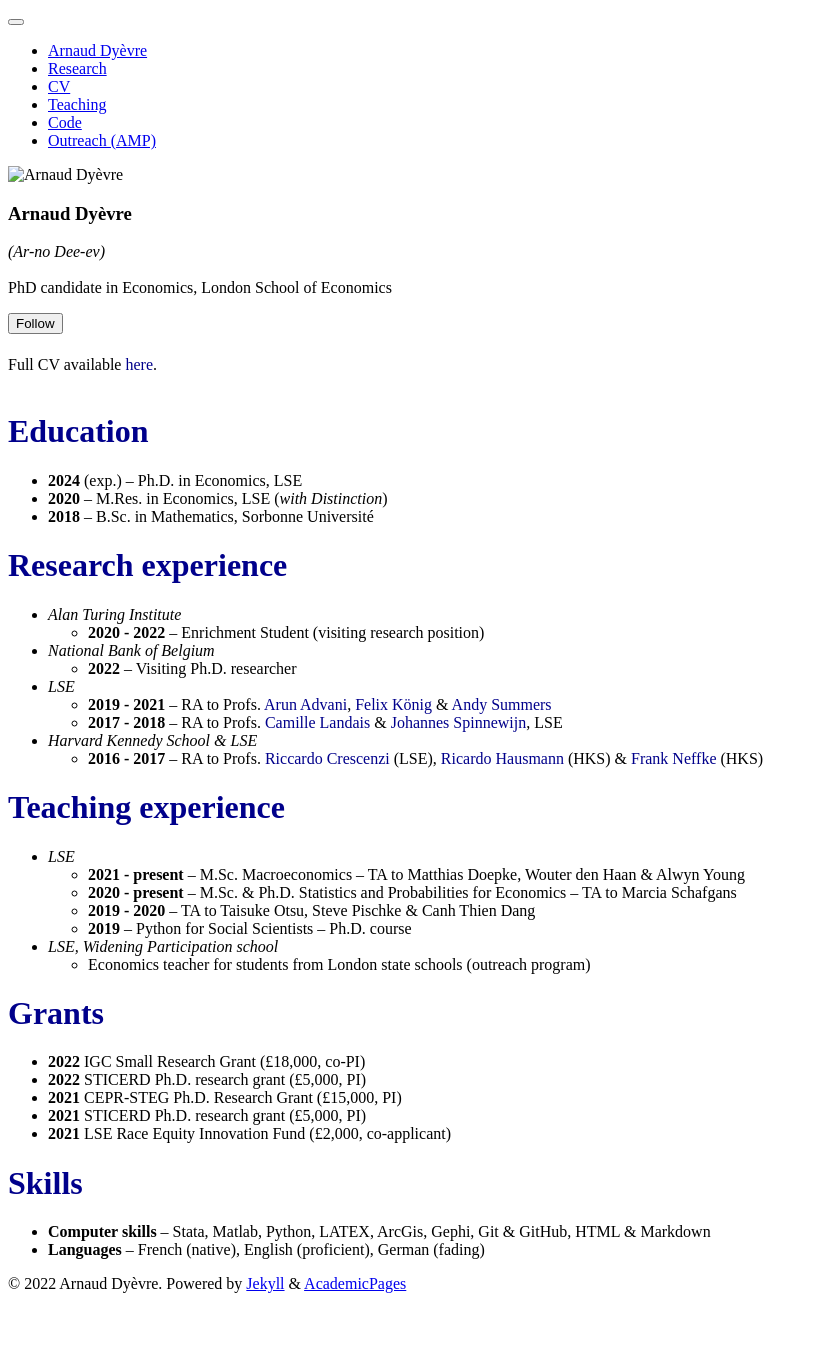
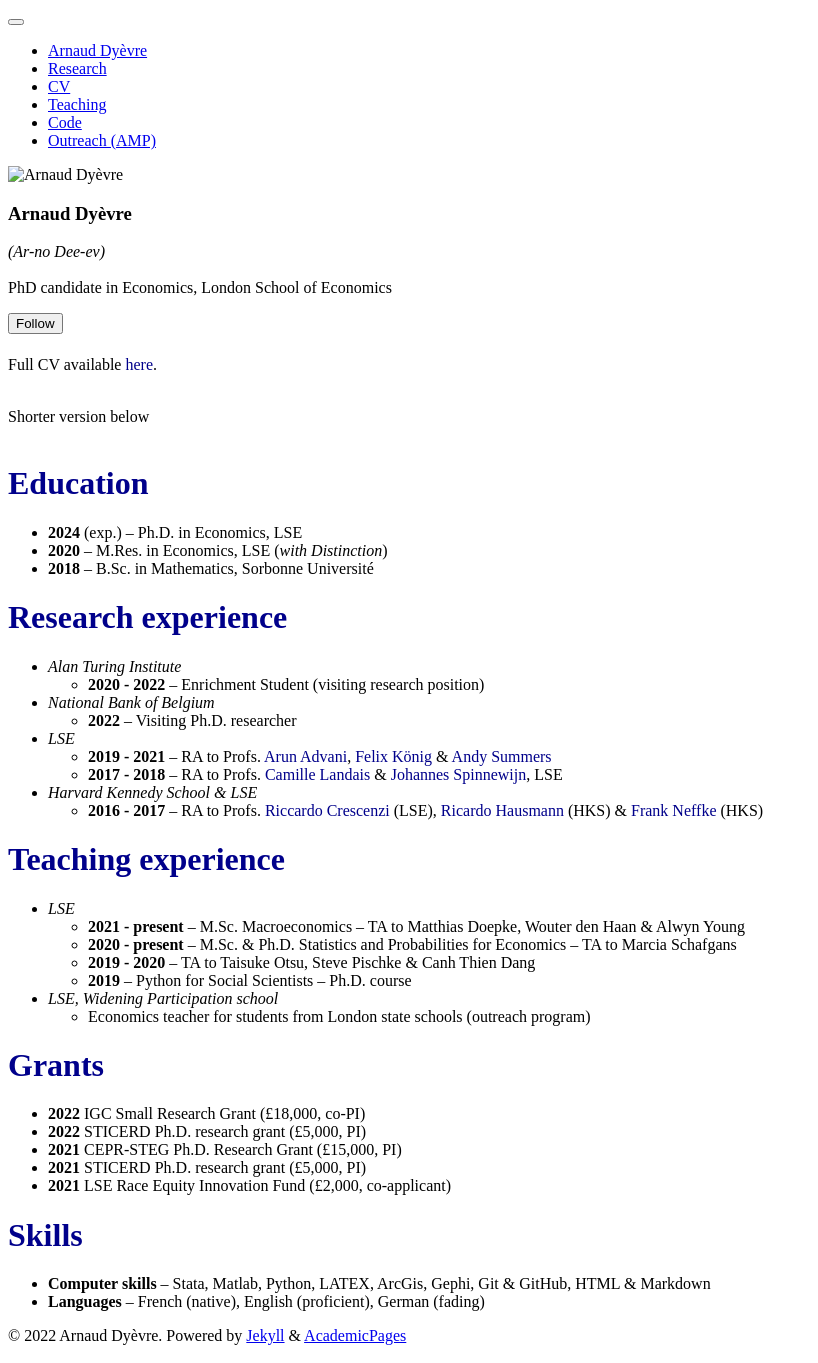
Before and after one commit to arnauddyevre/arnauddyevre.github.io, a Jekyll site: the page built from _pages/cv.md, in a window 1280 px wide. Shown: the whole page, without its empty margins (0-818 px from the left). Built offline with Jekyll 4.4.1, drawn with Linux system fonts in a browser that asks for light colours; a script bundle is joined from its source files by our own code; before the commit the page ends 1311 px from its top, so only the background shows below that.

```diff
--- a/_config.yml
+++ b/_config.yml
@@ -12,7 +12,7 @@ title_separator          : "-"
 name                     : &name "Arnaud Dyèvre"
 description              : &description "Arnaud's academic website"
 url                      : arnauddyevre/arnauddyevre.github.io # the base hostname & protocol for your site e.g. "https://mmistakes.github.io"
-baseurl                  : "" # the subpath of your site, e.g. "/blog"
+baseurl                  : "arnauddyevre.github.io" # the subpath of your site, e.g. "/blog"
 repository               : "arnauddyevre/arnauddyevre.github.io"
 teaser                   :  # filename of teaser fallback teaser image placed in /images/, .e.g. "500x300.png"
 breadcrumbs              : false # true, false (default)
--- a/_pages/cv.md
+++ b/_pages/cv.md
@@ -10,6 +10,9 @@ redirect_from:
 <!-- {% include base_path %} -->
 
 Full CV available <a href="https://arnauddyevre.github.io/files/CV.pdf" style="color:DarkBlue; text-decoration:none;">here</a>. <br>
+<br>
+
+Shorter version below<br>
 <br>
 
 <a style="color:DarkBlue; text-decoration:none;">Education</a>
```
Also changed, not shown: 2 other files.
